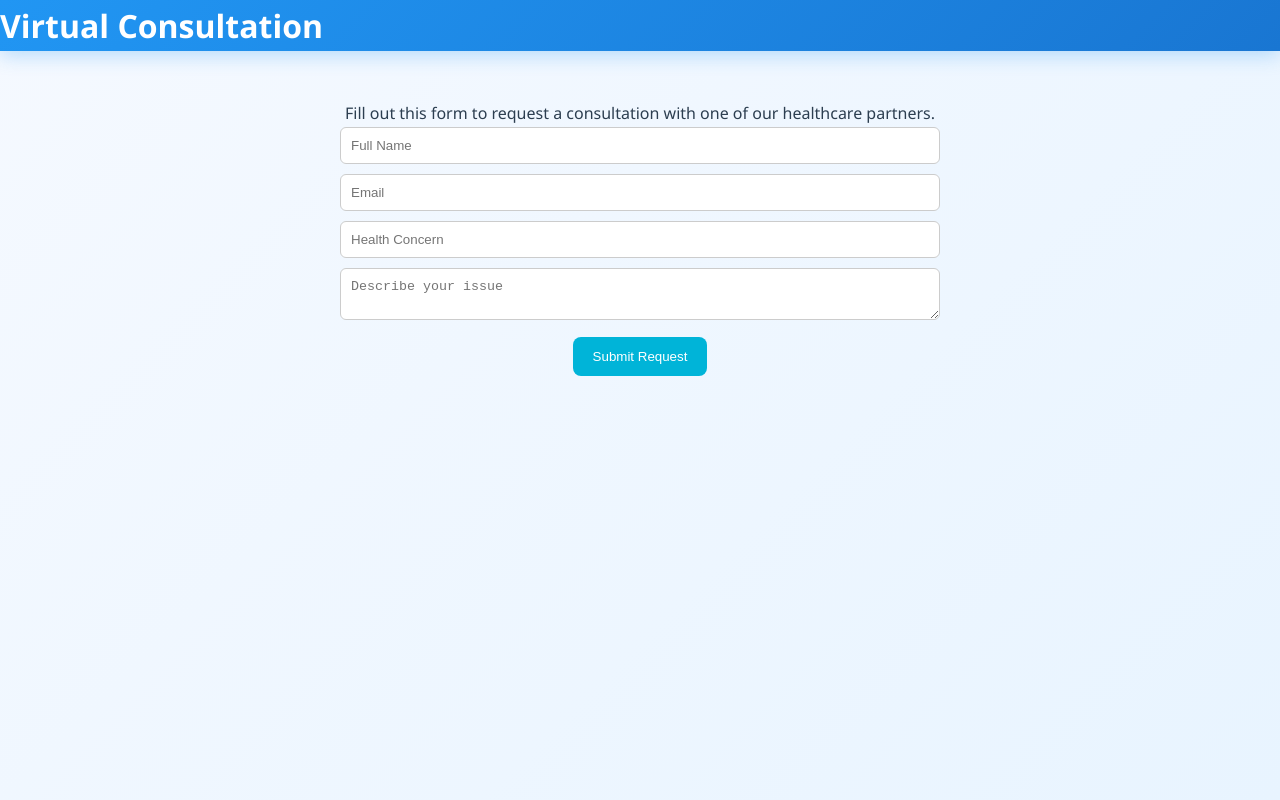
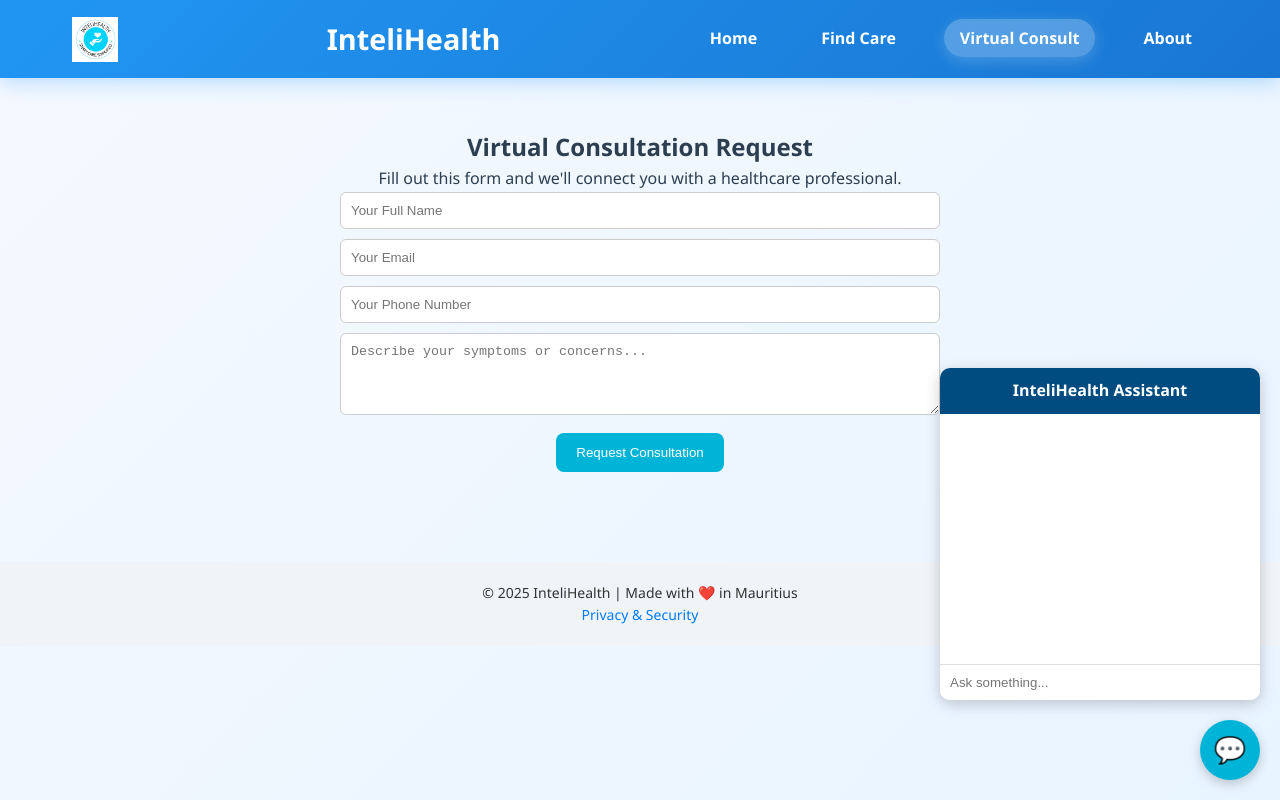
Before and after one commit to TecSmiff/intelihealth, a plain HTML site: page consult.html in a window 1280 px wide. Drawn offline with Linux system fonts and the light colour scheme.

Commit message:
Update consult.html

```diff
--- a/consult.html
+++ b/consult.html
@@ -3,26 +3,53 @@
 <head>
   <meta charset="UTF-8">
   <meta name="viewport" content="width=device-width, initial-scale=1.0">
-  <title>Book Consultation | InteliHealth</title>
+  <meta name="description" content="InteliHealth – Your AI-powered healthcare concierge in Mauritius. Find doctors, clinics, and virtual consultations easily.">
+  <meta name="keywords" content="Mauritius healthcare, find doctor, clinic, hospital, virtual consultation, AI health">
+  <meta name="author" content="InteliHealth Mauritius">
+  <title>Virtual Consultation | InteliHealth</title>
   <link rel="stylesheet" href="style.css">
 </head>
 <body>
   <header>
-    <h1>Virtual Consultation</h1>
+    <nav>
+      <img src="assets/logo.png" alt="InteliHealth Logo" class="logo">
+      <h1>InteliHealth</h1>
+      <ul>
+        <li><a href="index.html">Home</a></li>
+        <li><a href="findcare.html">Find Care</a></li>
+        <li><a href="consult.html" class="active">Virtual Consult</a></li>
+        <li><a href="about.html">About</a></li>
+      </ul>
+    </nav>
   </header>
 
-  <main id="consult-page">
-    <p>Fill out this form to request a consultation with one of our healthcare partners.</p>
+  <section id="consult-page">
+    <h2>Virtual Consultation Request</h2>
+    <p>Fill out this form and we'll connect you with a healthcare professional.</p>
 
-    <form action="https://formspree.io/f/xrboovgb" method="POST" id="consultForm">
-      <input type="text" id="name" placeholder="Full Name" required>
-      <input type="email" id="email" placeholder="Email" required>
-      <input type="text" id="issue" placeholder="Health Concern" required>
-      <textarea id="details" placeholder="Describe your issue" required></textarea>
-      <button type="submit">Submit Request</button>
-      <p id="formMessage"></p>
+    <form id="consultForm" action="https://formspree.io/f/xrboovgb" method="POST">
+      <input type="text" name="name" placeholder="Your Full Name" required>
+      <input type="email" name="email" placeholder="Your Email" required>
+      <input type="tel" name="phone" placeholder="Your Phone Number" required>
+      <textarea name="symptoms" placeholder="Describe your symptoms or concerns..." rows="4" required></textarea>
+      <button type="submit">Request Consultation</button>
     </form>
-  </main>
+  </section>
+
+  <footer>
+    <p>© 2025 InteliHealth | Made with ❤️ in Mauritius</p>
+    <p><a href="privacy.html">Privacy & Security</a></p>
+  </footer>
+
+  <!-- Chatbot -->
+  <div id="chatbot">
+    <div id="chatbot-icon">💬</div>
+    <div id="chat-window" class="hidden">
+      <div id="chat-header">InteliHealth Assistant</div>
+      <div id="chat-body"></div>
+      <input type="text" id="user-input" placeholder="Ask something...">
+    </div>
+  </div>
 
   <script src="script.js"></script>
 </body>
```
